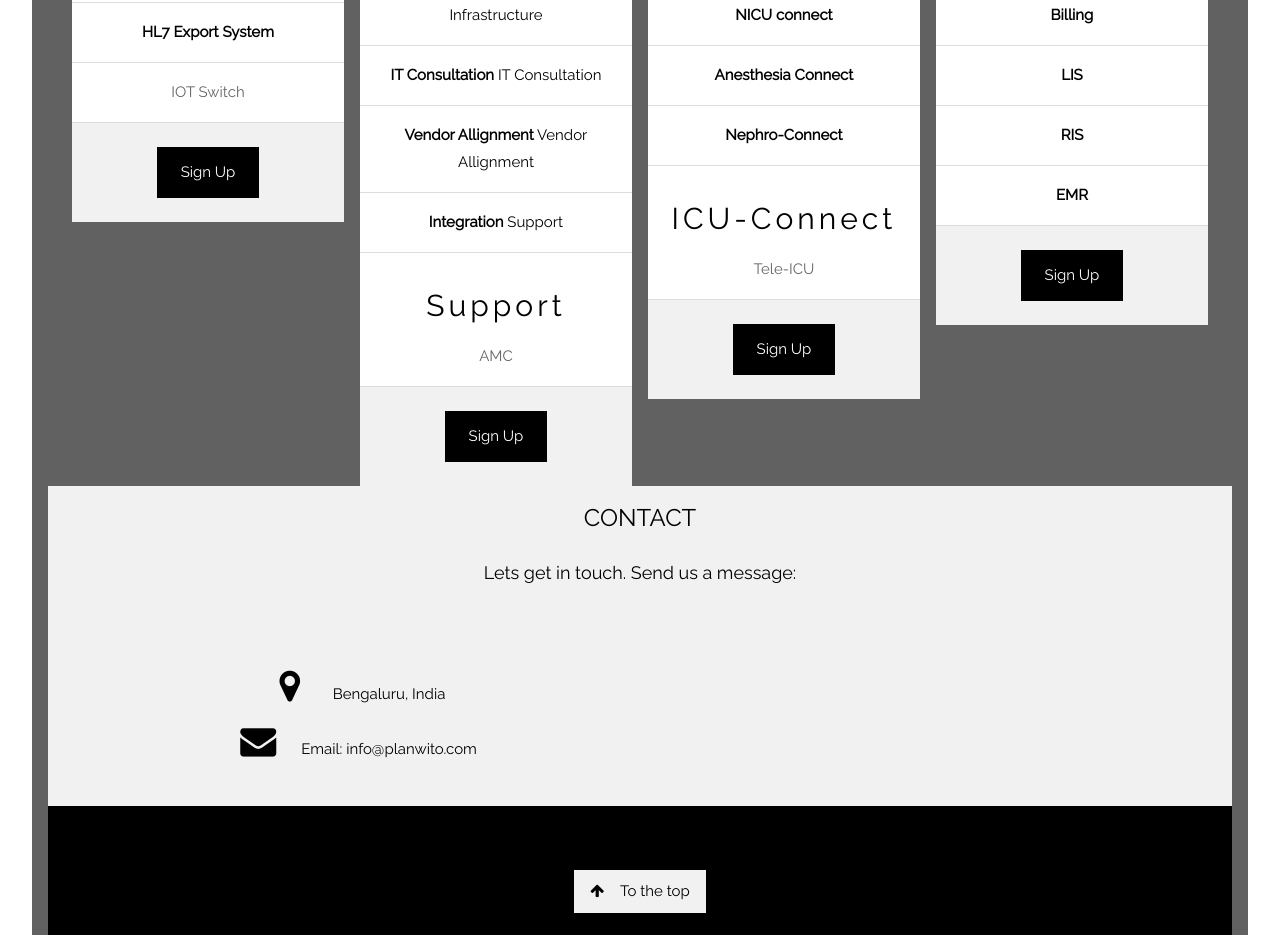
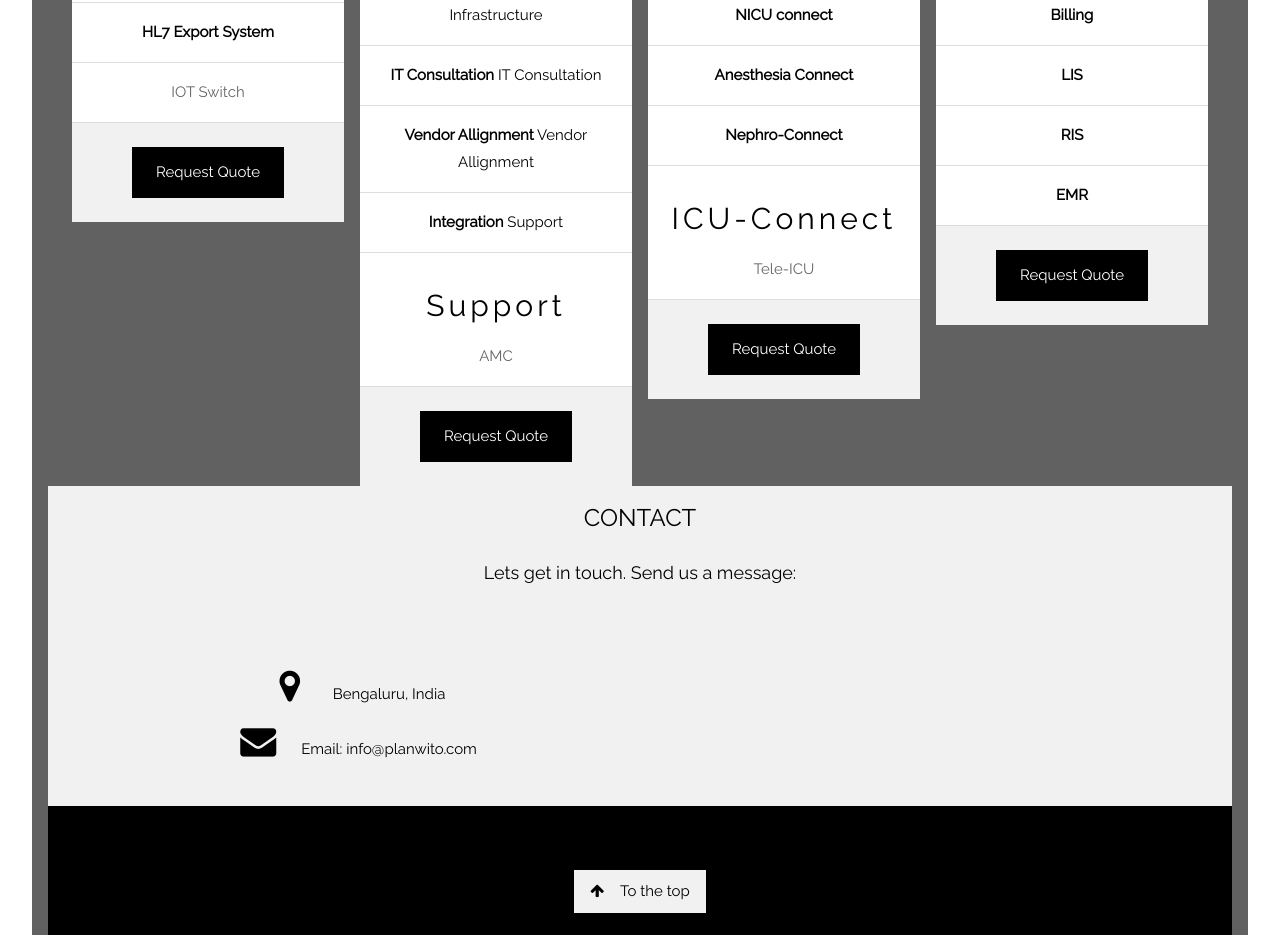
Before and after one commit to Srikantaraut/planwito.github.io, a plain HTML site: page index.html in a window 1280 px wide. Shown: the part 3768-4703 px from the top of the page. Drawn offline with nearby package versions, Linux system fonts and the light colour scheme; some packages are replaced by stand-ins of ours.

Commit message:
Update index.html

```diff
--- a/index.html
+++ b/index.html
@@ -298,7 +298,7 @@ Connecting Healthcare in most relevant and reliable way for better future
             <span class="w3-opacity">IOT Switch</span>
         </li>
         <li class="w3-light-grey w3-padding-24">
-          <button class="w3-btn w3-black w3-padding-large" href="#contact">Sign Up</button>
+         <a href="#contact"> <button class="w3-btn w3-black w3-padding-large" >Request Quote</button></a>
         </li>
       </ul>
     </div>
@@ -314,7 +314,7 @@ Connecting Healthcare in most relevant and reliable way for better future
           <span class="w3-opacity">AMC</span>
         </li>
         <li class="w3-light-grey w3-padding-24">
-          <button class="w3-btn w3-black w3-padding-large">Sign Up</button>
+          <button class="w3-btn w3-black w3-padding-large">Request Quote</button>
         </li>
       </ul>
     </div>
@@ -329,7 +329,7 @@ Connecting Healthcare in most relevant and reliable way for better future
           <span class="w3-opacity">Tele-ICU</span>
         </li>
         <li class="w3-light-grey w3-padding-24">
-          <button class="w3-btn w3-black w3-padding-large">Sign Up</button>
+          <button class="w3-btn w3-black w3-padding-large">Request Quote</button>
         </li>
       </ul>
     </div>
@@ -341,7 +341,7 @@ Connecting Healthcare in most relevant and reliable way for better future
         <li class="w3-padding-16"><b>RIS</b> </li>
         <li class="w3-padding-16"><b>EMR</b> </li>
         <li class="w3-light-grey w3-padding-24">
-          <button class="w3-btn w3-black w3-padding-large">Sign Up</button>
+          <button class="w3-btn w3-black w3-padding-large">Request Quote</button>
         </li>
       </ul>
     </div>
```
